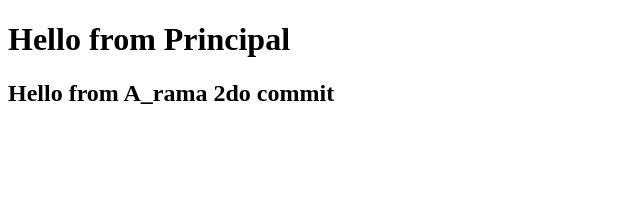
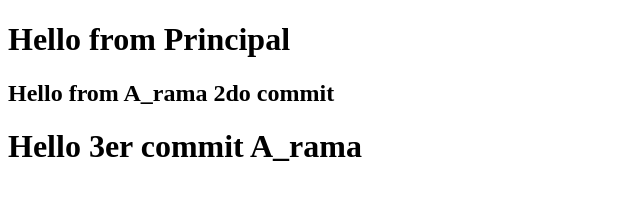
Before and after one commit to santa-alfredo/Principal, a plain HTML site: page index.html in a window 1280 px wide. Shown: the whole page, without its empty margins (0-640 px from the left). Drawn offline with Linux system fonts and the light colour scheme.

Commit message:
a ch1 ma.txt

```diff
--- a/index.html
+++ b/index.html
@@ -9,5 +9,6 @@
 <body>
     <h1>Hello from Principal</h1>
     <h2>Hello from A_rama 2do commit</h2>
+    <h1>Hello 3er commit A_rama</h1>
 </body>
 </html>
```
Also changed, not shown: A2.txt.
